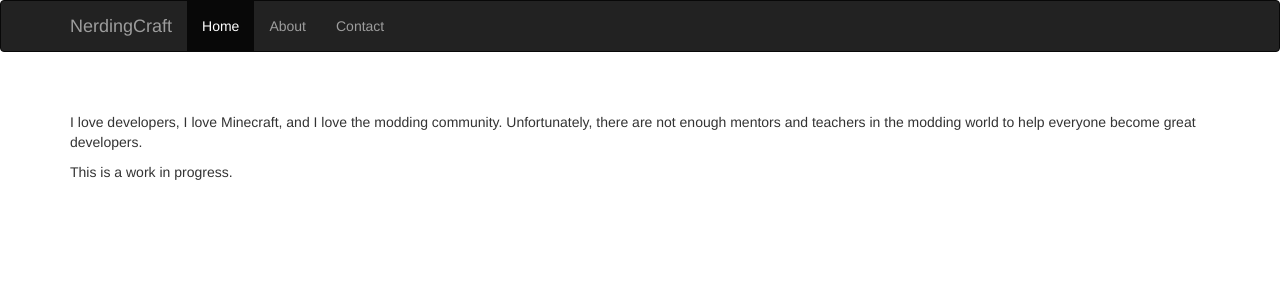
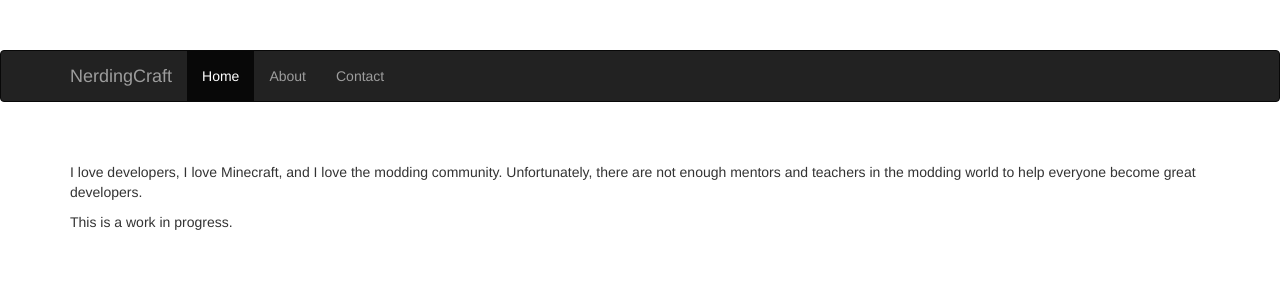
Before and after one commit to kylev/nerdcraft, a Jekyll site: the page built from index.md, in a window 1280 px wide. Shown: the top 300 px of the page. Built offline with Jekyll 4.4.1, drawn with Linux system fonts in a browser that asks for light colours; nearby versions of some CDN libraries; Markdown is read by kramdown in place of the engine named in the settings.

Commit message:
Make the fixed navbar work

```diff
--- a/_includes/head.html
+++ b/_includes/head.html
@@ -6,4 +6,5 @@
   <title>{% if page.title %}{{ page.title }}{% else %}{{ site.title }}{% endif %}</title>
 
   <link rel="stylesheet" href="https://maxcdn.bootstrapcdn.com/bootstrap/3.3.2/css/bootstrap.min.css">
+  <link rel="stylesheet" href="{{ "/css/main.css" | prepend: site.baseurl }}">
 </head>
--- /dev/null
+++ b/css/main.scss
@@ -0,0 +1,5 @@
+---
+---
+body {
+    padding-top: 50px;
+}
```
